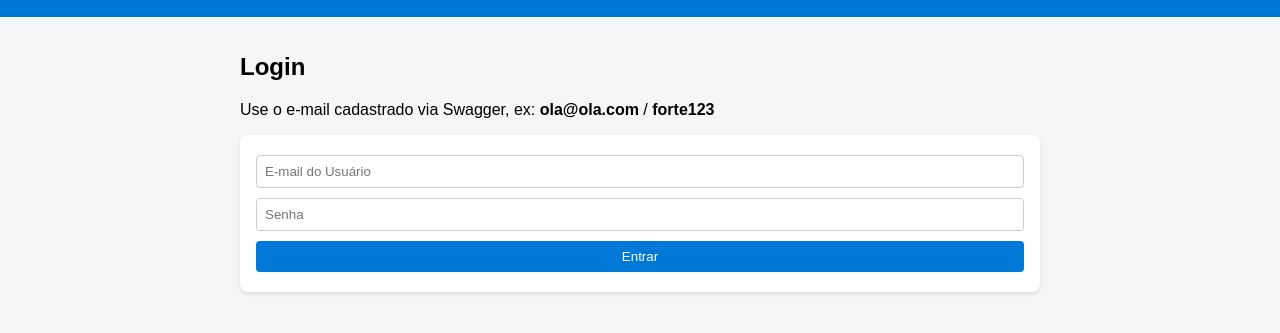
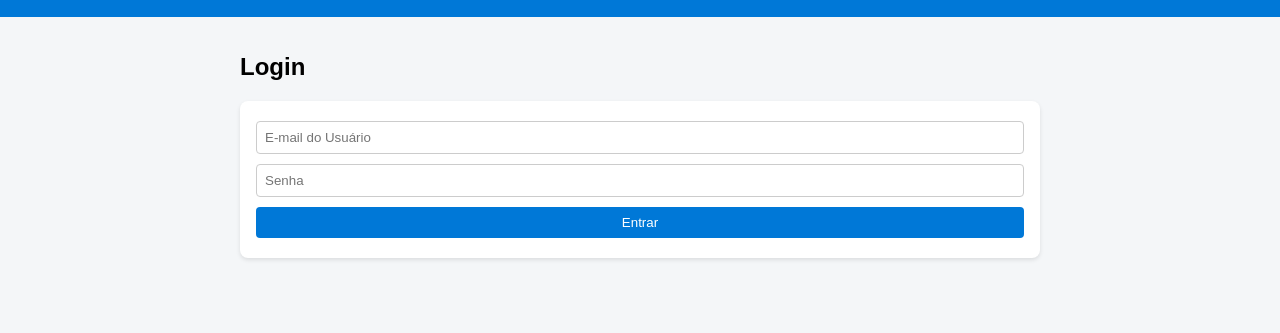
Before and after one commit to Gabrielldosantos/Projeto_Backend, a website: page frontend/index.html in a window 1280 px wide. Shown: the part 95-428 px from the top of the page. Drawn offline with Linux system fonts and the light colour scheme.

Commit message:
voltou ao original

```diff
--- a/frontend/index.html
+++ b/frontend/index.html
@@ -87,7 +87,6 @@
   <main>
     <section id="login-section">
       <h2>Login</h2>
-      <p>Use o e-mail cadastrado via Swagger, ex: <b>ola@ola.com</b> / <b>forte123</b></p>
       <form id="login-form">
         <!-- CORRIGIDO NO HTML: id e type são 'email' -->
         <input type="email" id="email" placeholder="E-mail do Usuário" required>
```
